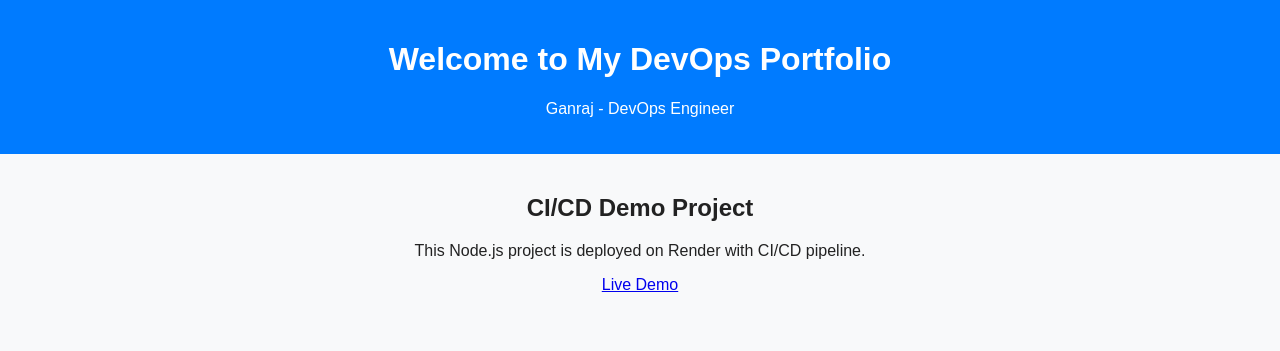
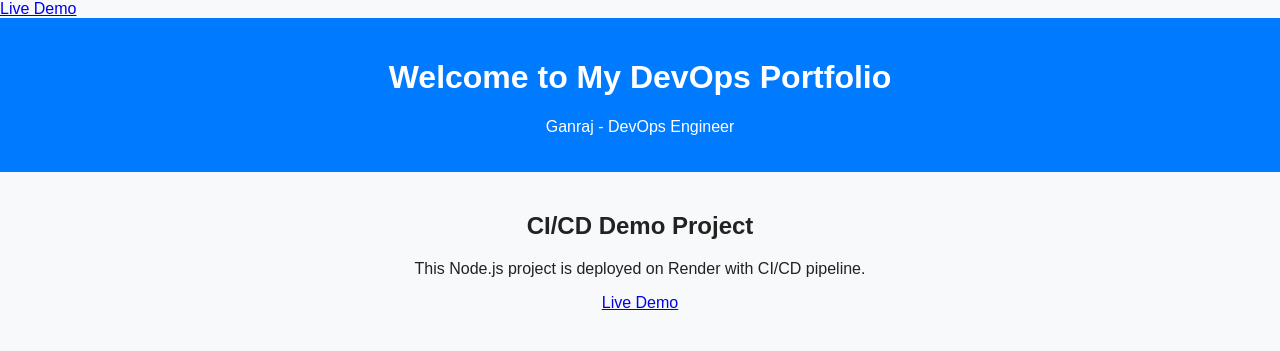
Before and after one commit to ganrajdol99215/devops-portfolio, a plain HTML site: page index.html in a window 1280 px wide. Shown: the top 351 px of the page. Drawn offline with Linux system fonts and the light colour scheme.

Commit message:
Update index.html

```diff
--- a/index.html
+++ b/index.html
@@ -4,6 +4,7 @@
     <meta charset="UTF-8">
     <title>DevOps Portfolio - Ganraj</title>
     <link rel="stylesheet" href="style.css">
+    <a href="https://devops-portfolio-mbzk.onrender.com" target="_blank">Live Demo</a>
 </head>
 <body>
     <header>
```
